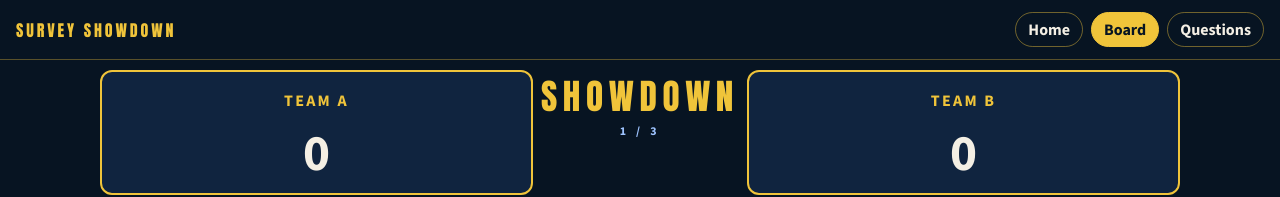
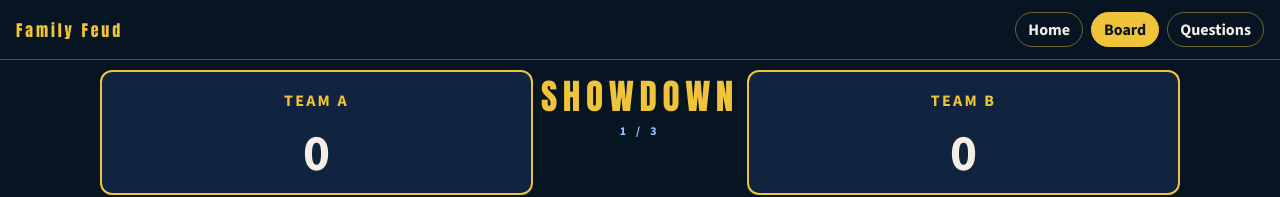
Before and after one commit to RonM-REAC/Family-Feud, a React app: page board.html in a window 1280 px wide. Shown: the top 197 px of the page. Built offline with nearby package versions, Linux system fonts and the light colour scheme.

Commit message:
Update board.html

```diff
--- a/board.html
+++ b/board.html
@@ -3,14 +3,14 @@
 <head>
   <meta charset="UTF-8" />
   <meta name="viewport" content="width=device-width, initial-scale=1" />
-  <title>Board · Survey Showdown</title>
+  <title>Board · Family Feud</title>
   <link rel="preconnect" href="https://fonts.googleapis.com" />
   <link href="https://fonts.googleapis.com/css2?family=Anton&family=Source+Sans+3:wght@400;700;800&display=swap" rel="stylesheet" />
   <link rel="stylesheet" href="css/site.css" />
 </head>
 <body data-page="board" class="board-page">
   <header class="nav">
-    <a class="brand" href="index.html">SURVEY SHOWDOWN</a>
+    <a class="brand" href="index.html">Family Feud</a>
     <nav class="links">
       <a data-nav="home" href="index.html">Home</a>
       <a data-nav="board" href="board.html">Board</a>
```
